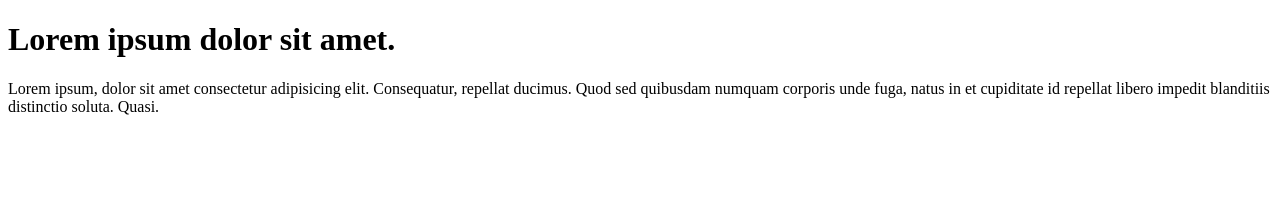
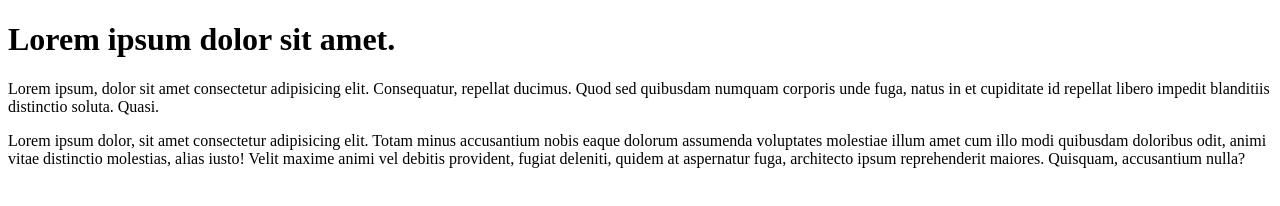
Before and after one commit to Markevich21/practice, a plain HTML site: page index.html in a window 1280 px wide. Drawn offline with Linux system fonts and the light colour scheme.

Commit message:
change text

```diff
--- a/index.html
+++ b/index.html
@@ -8,7 +8,7 @@
 <body>
     <h1>Lorem ipsum dolor sit amet.</h1>
     <p>Lorem ipsum, dolor sit amet consectetur adipisicing elit. Consequatur, repellat ducimus. Quod sed quibusdam numquam corporis unde fuga, natus in et cupiditate id repellat libero impedit blanditiis distinctio soluta. Quasi.</p>
-
+ <span>Lorem ipsum dolor, sit amet consectetur adipisicing elit. Totam minus accusantium nobis eaque dolorum assumenda voluptates molestiae illum amet cum illo modi quibusdam doloribus odit, animi vitae distinctio molestias, alias iusto! Velit maxime animi vel debitis provident, fugiat deleniti, quidem at aspernatur fuga, architecto ipsum reprehenderit maiores. Quisquam, accusantium nulla?</span>
 
 
 </body>
```
